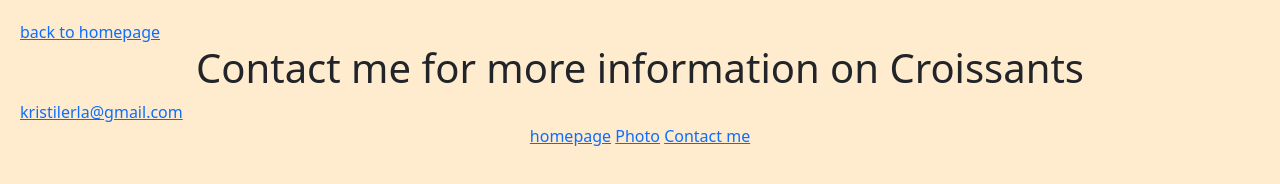
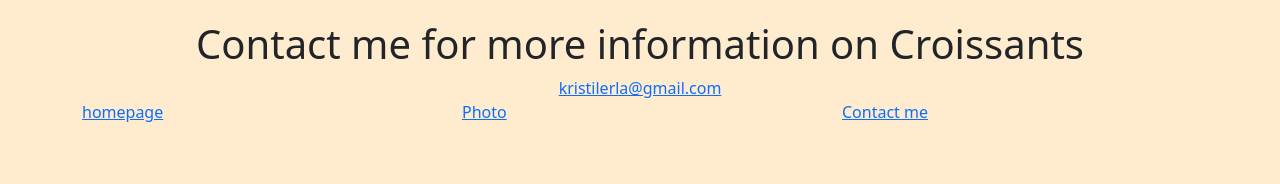
Before and after one commit to kristilerla/croissant, a plain HTML site: page contact.html in a window 1280 px wide. Drawn offline with nearby package versions, Linux system fonts and the light colour scheme.

Commit message:
added css on the email links

```diff
--- a/contact.html
+++ b/contact.html
@@ -8,14 +8,25 @@
     <title>Contact</title>
 </head>
 <body>
-    <a href="/index.html">back to homepage</a>
+
     <h1>Contact me for more information on Croissants</h1>
+<div class="mailto-link">
+    <a href="mailto:kristilerla@gmail.com">kristilerla@gmail.com</a>
+    <br />
+</div>
+    <div class="container">
+        <div class="row">
 
-    <a href="emailto:kristilerla@gmail.com">kristilerla@gmail.com</a>
-    <div class="links">
+       <div class="col">
         <a href="/index.html">homepage</a>
+        </div>
+        <div class="col">
         <a href="/photo.html">Photo</a>
+        </div>
+        <div class="col">
         <a href="/contact.html">Contact me</a>
+        </div>
+    </div>
     </div>
 </body>
 </html>
--- a/css/styles.css
+++ b/css/styles.css
@@ -16,3 +16,7 @@ img {
 {
     justify-content: space-evenly;
 }
+
+.mailto-link {
+    text-align: center;
+}
```
Also changed, not shown: index.html (+5 -5 lines), photo.html (+14 -5 lines).
